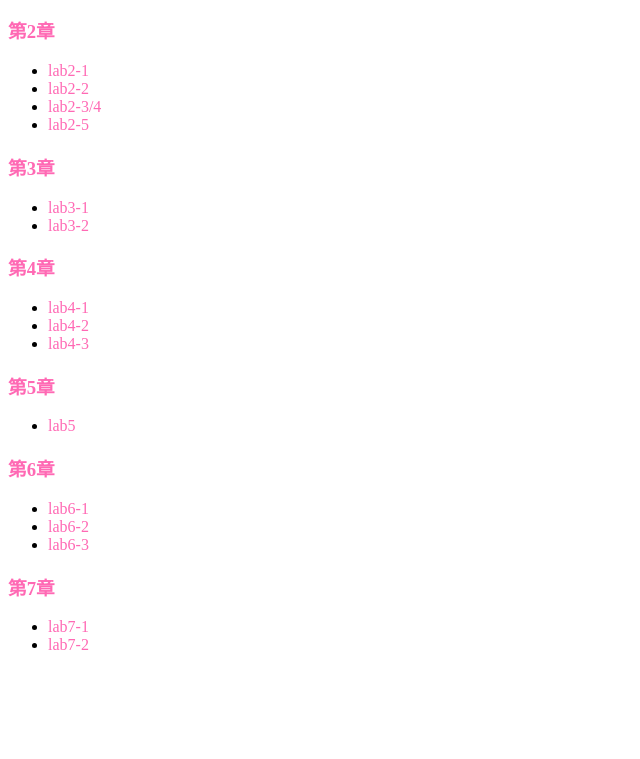
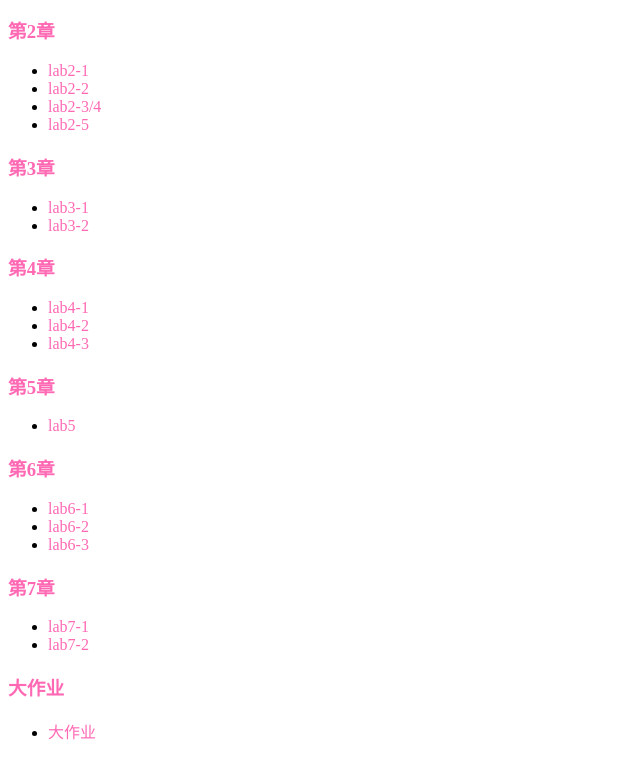
Before and after one commit to MingaYe/yjm, a plain HTML site: page index.html in a window 1280 px wide. Shown: the part 377-1136 px from the top of the page, without its empty margins (0-640 px from the left). Before the commit the page ends 1047 px from the top, so only its background shows below. Drawn offline with Linux system fonts and the light colour scheme.

Commit message:
Update index.html

```diff
--- a/index.html
+++ b/index.html
@@ -62,5 +62,9 @@
 			<li><a href="lab7-a.html">lab7-1</a></li>
 			<li><a href="lab7-b.html">lab7-2</a></li>
 		</ul>
+		<h3>大作业</h3>
+		<ul>
+			<li><a href="body.html">大作业</a></li>
+		</ul>
 	</body>
 </html>
```
